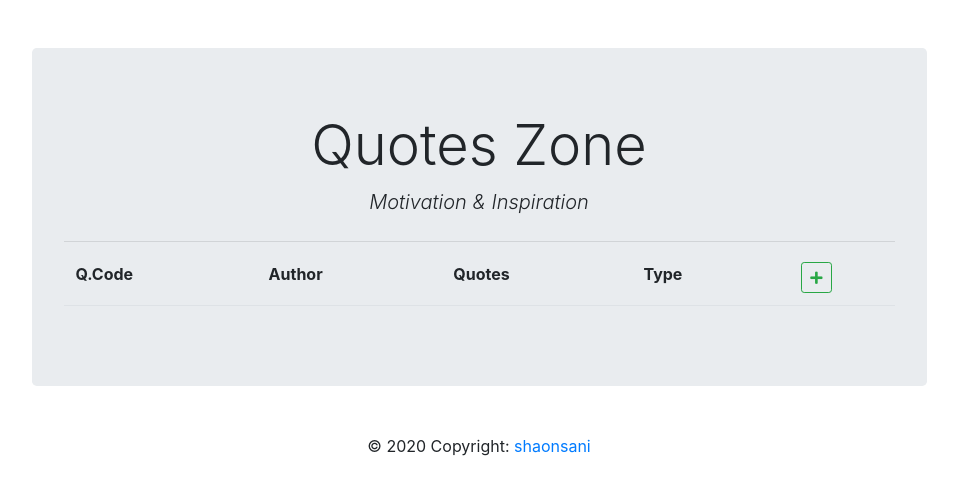
After one commit to shaonsani/Quotes, a Django app: page /list/ in a window 1280 px wide. The commit adds this page. Shown: the top 495 px of the page, without its empty margins (161-1119 px from the left). Run offline with Django 3.2, Linux system fonts and the light colour scheme; data that the repository does not hold is empty; some libraries are stand-ins or nearby versions.

Commit message:
Complete Quotes App

```diff
--- a/CRUD/urls.py
+++ b/CRUD/urls.py
@@ -18,6 +18,6 @@ from django.urls import path, include
 
 urlpatterns = [
     path('admin/', admin.site.urls),
-    path('Quotes/',include('Quotes.urls'))
+    path('',include('Quotes.urls'))
 
 ]
--- a/Quotes/templates/Quotes/base.html
+++ b/Quotes/templates/Quotes/base.html
@@ -2,7 +2,7 @@
 <html lang="en" dir="ltr">
   <head>
     <meta charset="utf-8">
-    <title>Employee Register</title>
+    <title>Quotes</title>
     <link rel="stylesheet" href="https://stackpath.bootstrapcdn.com/bootstrap/4.4.1/css/bootstrap.min.css" integrity="sha384-Vkoo8x4CGsO3+Hhxv8T/Q5PaXtkKtu6ug5TOeNV6gBiFeWPGFN9MuhOf23Q9Ifjh" crossorigin="anonymous">
     <link rel="stylesheet" href="https://cdnjs.cloudflare.com/ajax/libs/font-awesome/5.13.0/css/all.min.css">
   </head>
@@ -10,12 +10,16 @@
   <body>
 
     <div class="container">
-      <div class="col-md-6 offset-md-3 mt-5">
+      <div class="col-md-10 offset-md-1 mt-5">
 
         <div class="jumbotron">
-            <h1 class="display-4">Employee Register</h1>
-            <p class="lead font-italic">Python Django Project</p>
-            <hr class="my-4">
+            <div class="d-flex justify-content-center">
+              <h1 class="display-4">Quotes Zone</h1>
+            </div>
+            <div class="d-flex justify-content-center">
+              <p class="lead font-italic">Motivation & Inspiration</p>
+            </div>
+            <hr class="my-2">
 
             {% block content %}
 
@@ -24,6 +28,9 @@
 
       </div>
     </div>
+    <div class="footer-copyright text-center py-3">© 2020 Copyright:
+      <a href="https://github.com/shaonsani"> shaonsani</a>
+    </div>
 
 
   <script src="https://code.jquery.com/jquery-3.4.1.slim.min.js" integrity="sha384-J6qa4849blE2+poT4WnyKhv5vZF5SrPo0iEjwBvKU7imGFAV0wwj1yYfoRSJoZ+n" crossorigin="anonymous"></script>
--- /dev/null
+++ b/Quotes/templates/Quotes/quotes_list.html
@@ -0,0 +1,41 @@
+{% extends 'Quotes/base.html' %}
+
+{% block content %}
+
+<table class="table table-borderless">
+  <thead class="border-bottom font-weight-bold">
+    <tr>
+      <td> Q.Code</td>
+      <td>Author </td>
+      <td>Quotes</td>
+      <td>Type</td>
+      <td class="row">
+      <a href="{% url 'APP:index' %}" class=" btn btn-outline-success btn-sm ml-4"> <i class="fas fa-plus"></i></a>
+      </td>
+    </tr>
+  </thead>
+  <tbody>
+    {% for quote in quotes_list %}
+     <tr>
+       <td> {{quote.q_code}} </td>
+       <td> {{quote.author_name}} </td>
+       <td class="text-justify border border-dark"> " {{quote.quotes}} " </td>
+        <td> {{quote.catagory}} </td>
+        <td class="d-flex ml-2">
+          <a href="{% url 'APP:update' id=quote.id %}" class="btn text-secondary px-0" > <i class="far fa-edit fa-lg"></i> </a>
+          <form action="{% url 'APP:delete' id=quote.id %}" method="post" class="d-inline">
+            <button type="submit" name="button" class="btn">
+               <i class="fas fa-trash-alt fa-lg text-danger" ></i>
+            </button>
+            {% csrf_token %}
+          </form>
+        </td>
+     </tr>
+    {% endfor %}
+  </tbody>
+</table>
+
+
+
+
+{% endblock content %}
--- a/Quotes/urls.py
+++ b/Quotes/urls.py
@@ -5,10 +5,10 @@ from . import views
 app_name='APP'
 
 urlpatterns = [
-   path('',views.employee_form, name='index'),
-   path('<int:id>/',views.employee_form, name='update'),
-   path('list/',views.employee_list, name='list'),
-   path('delete/<int:id>',views.employee_delete, name='delete'),
+   path('',views.Quotes_form, name='index'),
+   path('<int:id>/',views.Quotes_form, name='update'),
+   path('list/',views.Quotes_list, name='list'),
+   path('delete/<int:id>',views.Quotes_delete, name='delete'),
 
 
 ]
--- a/Quotes/views.py
+++ b/Quotes/views.py
@@ -1,33 +1,33 @@
 from django.shortcuts import render,redirect
-from .forms import EmployeeForm
-from .models import Employee
+from .forms import QuotesForm
+from .models import Quotes
 
-def employee_list(req):
-    context = {'employee_list':Employee.objects.all()}
-    return render(req,'Quotes/employee_list.html',context)
+def Quotes_list(req):
+    context = {'quotes_list':Quotes.objects.all()}
+    return render(req,'Quotes/quotes_list.html',context)
 
-def employee_form(req,id=0):
+def Quotes_form(req,id=0):
     para=False
     if req.method =='GET':
         if id==0:                   # This condition is for Insert, when insert id =0
-            form =EmployeeForm()
+            form =QuotesForm()
         else:                        # This condition is for Update, when update btn click corresponding employee key is passed
-            from_database = Employee.objects.get(pk=id)
-            form = EmployeeForm(instance=from_database)
+            from_database = Quotes.objects.get(pk=id)
+            form = QuotesForm(instance=from_database)
             para =True
         dist = {'form':form,'para':para}
-        return render(req,'Quotes/employee_form.html',context=dist)
+        return render(req,'Quotes/quotes_form.html',context=dist)
     else:
         if id==0:
-            form =EmployeeForm(req.POST)
+            form =QuotesForm(req.POST)
         else:
-            from_database= Employee.objects.get(pk=id)
-            form = EmployeeForm(req.POST,instance=from_database)
+            from_database= Quotes.objects.get(pk=id)
+            form = QuotesForm(req.POST,instance=from_database)
         if form.is_valid():
             form.save()
-        return redirect('/Quotes/list')
+        return redirect('/list')
 
-def employee_delete(req,id):
-    from_database= Employee.objects.get(pk=id)
+def Quotes_delete(req,id):
+    from_database= Quotes.objects.get(pk=id)
     from_database.delete()
-    return redirect('/Quotes/list')
+    return redirect('/list')
```
Also changed, not shown: Quotes/forms.py (+10 -9 lines), Quotes/models.py (+8 -8 lines), Quotes/templates/Quotes/employee_form.html (deleted, +0 -42 lines), Quotes/templates/Quotes/employee_list.html (deleted, +0 -36 lines), Quotes/templates/Quotes/quotes_form.html (added, +39 -0 lines), Quotes/migrations/0003_auto_20200507_1750.py (added), Quotes/migrations/0004_auto_20200507_1753.py (added), Quotes/migrations/0005_auto_20200507_1923.py (added).
